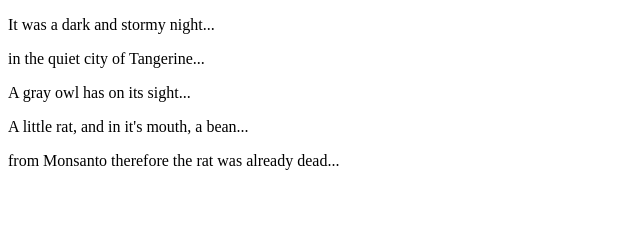
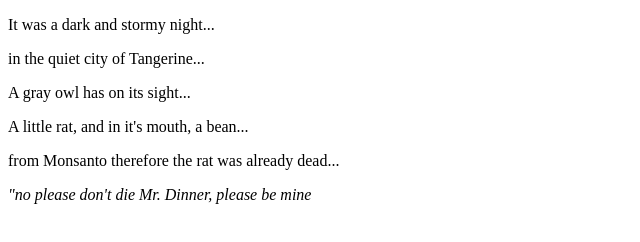
Before and after one commit to DonaldMurillo/fireside-story, a plain HTML site: page index.html in a window 1280 px wide. Shown: the whole page, without its empty margins (0-640 px from the left). Drawn offline with Linux system fonts and the light colour scheme.

Commit message:
Update index.html

```diff
--- a/index.html
+++ b/index.html
@@ -8,5 +8,6 @@
     <p>A gray owl has on its sight...</p>
     <p>A little rat, and in it's mouth, a bean...</p>
     <p>from Monsanto therefore the rat was already dead...</p>
+    <p><em>"no please don't die Mr. Dinner, please be mine</em></p>
   </body>
 </html>
```
